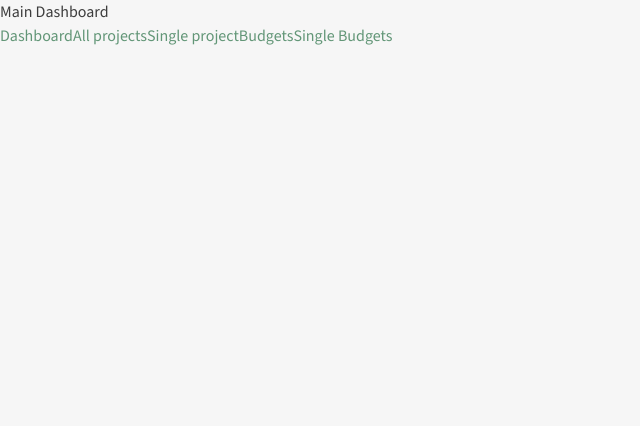
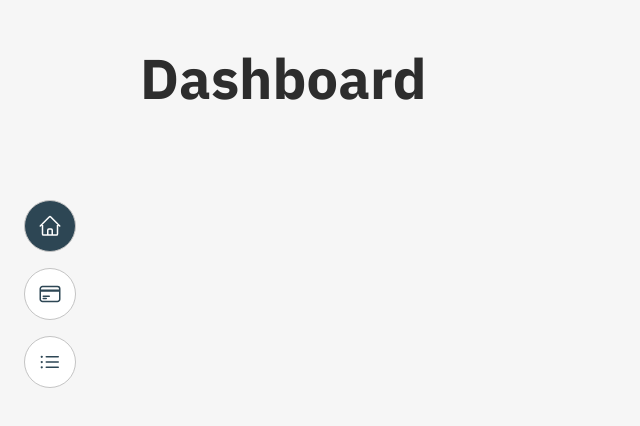
Before and after one commit to Asymphia/matdev-pm, a Next.js app: page / in a window 1280 px wide. Shown: the top 426 px of the page, without its empty margins (0-640 px from the left). Built offline with nearby package versions, Linux system fonts and the light colour scheme.

Commit message:
Add: sidebar

```diff
--- a/app/layout.tsx
+++ b/app/layout.tsx
@@ -3,7 +3,7 @@ import "./globals.css"
 import { ReactNode } from "react"
 import { IBM_Plex_Sans, Source_Sans_3 } from "next/font/google"
 import ThemeProvider from "@/components/layout/ThemeProvider"
-import Link from "next/link"
+import Sidebar from "@/components/layout/Sidebar";
 
 export const metadata: Metadata = {
   title: "MatDev PM",
@@ -24,15 +24,15 @@ const RootLayout = ({ children }: Readonly<{ children: ReactNode }>) => {
   return (
       <html lang="en">
         <body className={`${IBMPlexSans.variable} ${SourceSans3.variable}`}>
-            <ThemeProvider>
-                { children }
+            {/*<ThemeProvider>*/}
+                <div className="flex flex-nowrap gap-5">
+                    <Sidebar />
 
-                <Link href="/">Dashboard</Link>
-                <Link href="/projects">All projects</Link>
-                <Link href="/projects/racoons">Single project</Link>
-                <Link href="/budgets">Budgets</Link>
-                <Link href="/budgets/raccoon">Single Budgets</Link>
-            </ThemeProvider>
+                    <div className="pt-12 px-5">
+                        { children }
+                    </div>
+                </div>
+            {/*</ThemeProvider>*/}
         </body>
     </html>
   )
--- a/app/page.tsx
+++ b/app/page.tsx
@@ -1,7 +1,7 @@
 const Dashboard = () => {
   return  (
       <div>
-          Main Dashboard
+          <h1>Dashboard</h1>
       </div>
   )
 }
--- /dev/null
+++ b/components/layout/NavItem.tsx
@@ -0,0 +1,29 @@
+"use client"
+
+import Link from "next/link"
+import { ComponentType, SVGProps } from "react"
+import { usePathname } from "next/navigation"
+
+interface NavItemProps {
+    href: string
+    Icon: ComponentType<SVGProps<SVGSVGElement>>
+}
+
+const NavItem = ({ href, Icon }: NavItemProps) => {
+    const pathname = usePathname()
+    const isActive = pathname === href || (href !== "/" && pathname.startsWith(href))
+
+    return (
+        <Link
+            href={ href }
+            className={`size-13 flex items-center justify-center rounded-full border border-solid border-border group
+                                    ${ isActive ? "bg-primary-700" : "bg-background hover:bg-foreground" }` }
+        >
+            <Icon
+                className={`size-6 ${ isActive ? "text-background" : "text-primary-700 group-hover:text-primary-500" }`}
+            />
+        </Link>
+    )
+}
+
+export default NavItem
--- /dev/null
+++ b/components/layout/Sidebar.tsx
@@ -0,0 +1,26 @@
+"use client"
+
+import { HomeIcon, CreditCardIcon, ListBulletIcon } from "@heroicons/react/24/outline"
+import NavItem from "@/components/layout/NavItem"
+
+const Sidebar = () => {
+    const menuLinks = [
+        { icon: HomeIcon, href: "/" },
+        { icon: CreditCardIcon, href: "/budgets" },
+        { icon: ListBulletIcon, href: "/projects" },
+    ]
+
+    return (
+        <div className="h-full px-6">
+            <nav className="flex flex-col gap-y-4 h-fit mt-50">
+                {
+                    menuLinks.map((link, index) => (
+                        <NavItem href={ link.href } Icon={ link.icon } key={ index } />
+                    ))
+                }
+            </nav>
+        </div>
+    )
+}
+
+export default Sidebar
```
